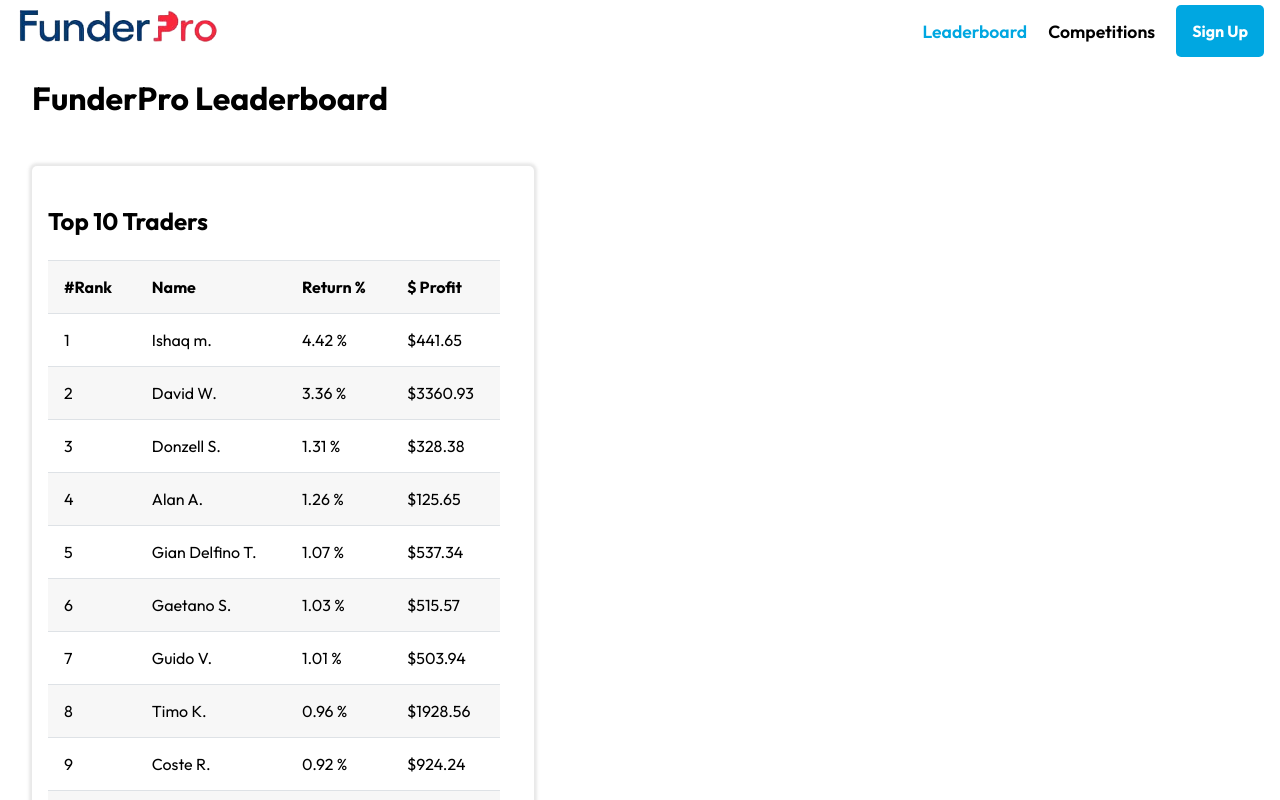
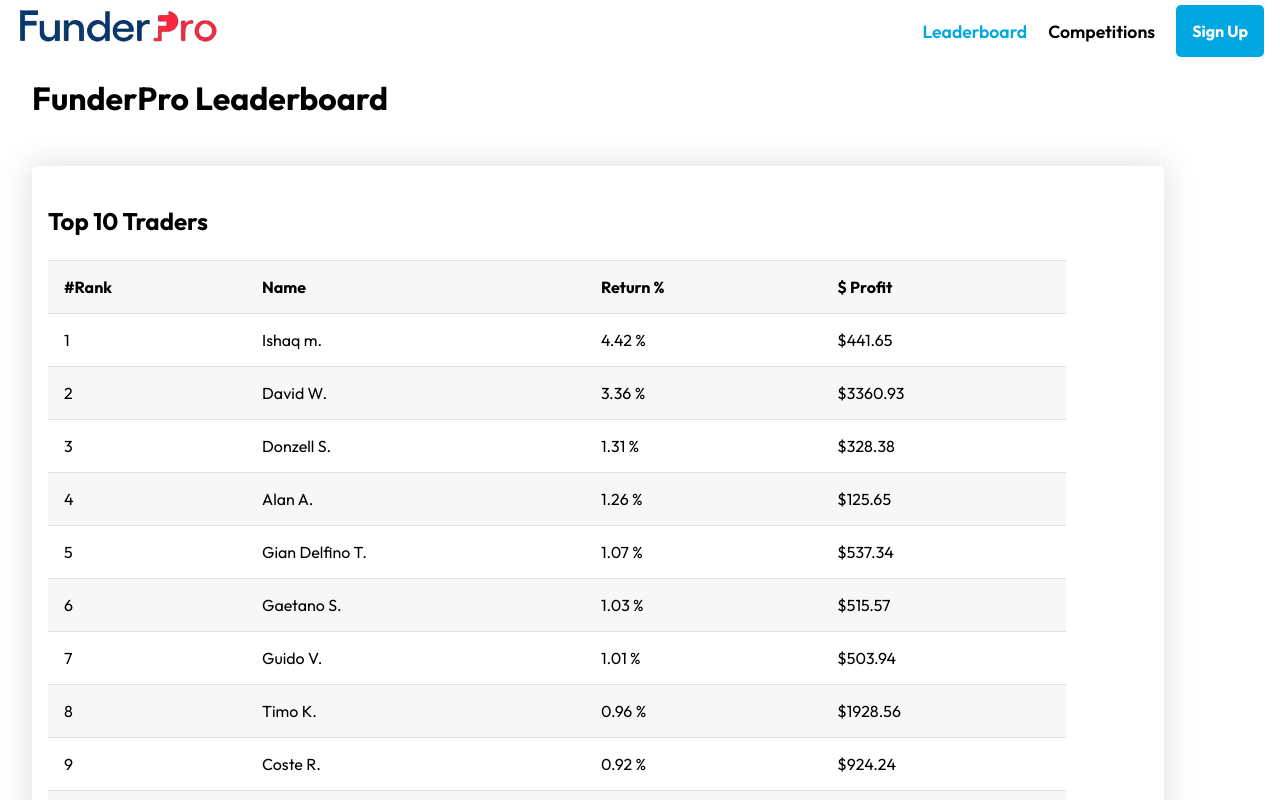
Before and after one commit to Devanshugoell/funderpro, a React (Create React App) app: page / in a window 1280 px wide. Shown: the top 800 px of the page. Built offline with nearby package versions, Linux system fonts and the light colour scheme.

Commit message:
removed max width

```diff
--- a/src/Leaderboard/Leaderboard.css
+++ b/src/Leaderboard/Leaderboard.css
@@ -26,9 +26,9 @@
 }
 
 .tableSection {
-  box-shadow: 0px 0px 3px 3px rgba(128, 128, 128, 0.186);
+  box-shadow: 0px 0px 30px 3px rgba(128, 128, 128, 0.23);
   border-radius: 5px;
-  max-width: 40%;
+  /* max-width: 40%; */
   margin: 2em;
   padding-bottom: 1em;
 }
```
